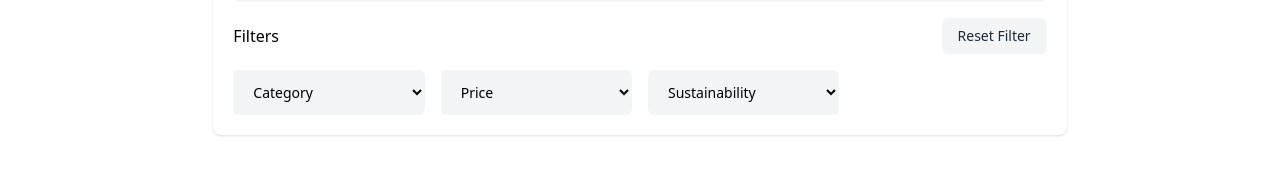
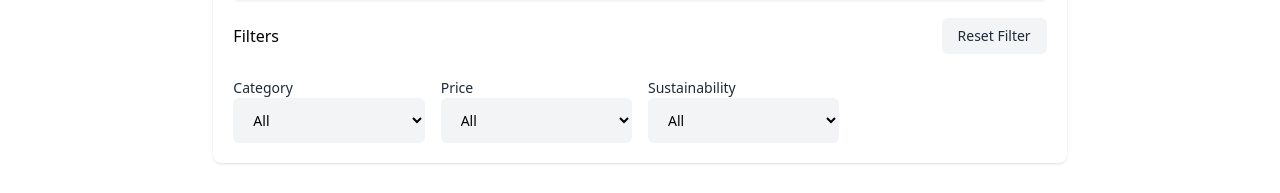
Before and after one commit to Jonas-Grill/sustail, a Next.js app in the folder frontend/: page /productsOverview in a window 1280 px wide. Shown: the part 127-320 px from the top of the page. Built offline with nearby package versions, Linux system fonts and the light colour scheme.

Commit message:
Update Filter.tsx

```diff
--- a/frontend/components/Filter.tsx
+++ b/frontend/components/Filter.tsx
@@ -26,35 +26,46 @@ export default function Filter() {
             </div>
 
             <div>
-                <div className="grid grid-cols-2 md:grid-cols-3 xl:grid-cols-4 gap-4 mt-4">
+                <div className="grid grid-cols-2 md:grid-cols-3 xl:grid-cols-4 gap-4 mt-6">
+                    <div>
+                        <p className="text-gray-800 text-sm ">
+                            Category
+                        </p>
                         <select
                             className="px-4 py-3 w-full rounded-md bg-gray-100 border-transparent focus:border-gray-500 focus:bg-white focus:ring-0 text-sm">
-                        <option value="">Category</option>
-                        <option value="for-rent">Fruits</option>
-                        <option value="for-sale">Vegetables</option>
-                        <option value="for-sale">Meat</option>
-                        <option value="for-sale">Fish</option>
-                        <option value="for-sale">Drinks</option>
+                            <option value="all">All</option>
+                            <option value="fruit">Fruits</option>
+                            <option value="vegetable">Vegetables</option>
+                            <option value="meat">Meat</option>
+                            <option value="fish">Fish</option>
+                            <option value="drink">Drinks</option>
                         </select>
-
+                    </div>
+                    <div>
+                        <p className="text-gray-800 text-sm ">
+                            Price
+                        </p>
                         <select
                             className="px-4 py-3 w-full rounded-md bg-gray-100 border-transparent focus:border-gray-500 focus:bg-white focus:ring-0 text-sm">
-                        <option value="">Price</option>
-                        <option value="fully-furnished">0 to 10</option>
-                        <option value="partially-furnished">10 to 20</option>
-                        <option value="not-furnished">20 + </option>
+                            <option value="all">All</option>
+                            <option value="0-10">0 to 10</option>
+                            <option value="10-20">10 to 20</option>
+                            <option value="20+">20 +</option>
                         </select>
-
+                    </div>
+                    <div>
+                        <p className="text-gray-800 text-sm ">
+                            Sustainability
+                        </p>
                         <select
                             className="px-4 py-3 w-full rounded-md bg-gray-100 border-transparent focus:border-gray-500 focus:bg-white focus:ring-0 text-sm">
-                        <option value="">Sustainability</option>
-                        <option value="1000">5</option>
-                        <option value="2000">4+</option>
-                        <option value="3000">3+</option>
-                        <option value="4000">2+</option>
+                            <option value="all">All</option>
+                            <option value="5">5</option>
+                            <option value="4+">4+</option>
+                            <option value="3+">3+</option>
+                            <option value="2+">2+</option>
                         </select>
-
-
+                    </div>
                 </div>
             </div>
         </div>
```
Lines whose indentation alone changed are shown as unchanged.
